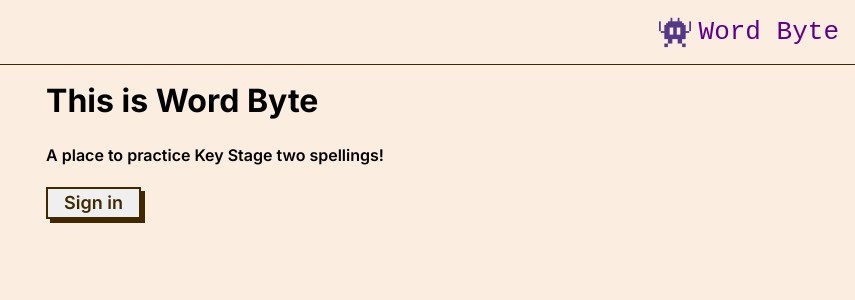
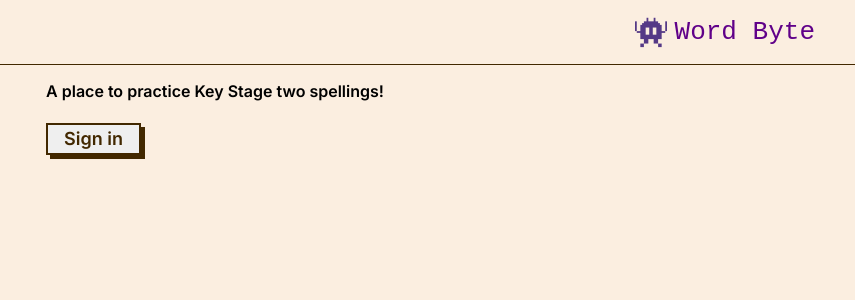
Before and after one commit to samtmorgan/word-byte, a Next.js app: page / in a window 1280 px wide. Shown: the top 300 px of the page, without its empty margins (425-1280 px from the left). Built offline with nearby package versions, Linux system fonts and the light colour scheme; no server answers.

Commit message:
css: refine styles and layout

```diff
--- a/src/app/Main.tsx
+++ b/src/app/Main.tsx
@@ -1,11 +1,5 @@
 import React from 'react';
-import { PageTitleHeading } from '../components/pageTitle/PageTitleHeading';
 
 export default function Main({ children }: { children: React.ReactNode }) {
-  return (
-    <main>
-      <PageTitleHeading />
-      {children}
-    </main>
-  );
+  return <main>{children}</main>;
 }
--- a/src/app/globals.css
+++ b/src/app/globals.css
@@ -23,8 +23,7 @@ main {
   flex-direction: column;
   align-items: center;
   width: 100%;
-  min-height: calc(100vh - var(--header-height));
-  margin-top: var(--header-height);
+  min-height: calc(100vh - 128px);
   box-sizing: border-box;
 }
 
--- a/src/app/layout.tsx
+++ b/src/app/layout.tsx
@@ -4,8 +4,8 @@ import type { Metadata } from 'next';
 import { Inter } from 'next/font/google';
 import { ClerkProvider } from '@clerk/nextjs';
 
-import Main from './Main';
 import Header from '../components/header/Header';
+import { PageTitleHeading } from '../components/pageTitle/PageTitleHeading';
 
 const inter = Inter({ subsets: ['latin'] });
 
@@ -20,7 +20,8 @@ export default function RootLayout({ children }: { children: React.ReactNode })
       <html lang="en">
         <body className={inter.className}>
           <Header />
-          <Main>{children}</Main>
+          <PageTitleHeading />
+          <main>{children}</main>
         </body>
       </html>
     </ClerkProvider>
--- a/src/components/header/Header.module.css
+++ b/src/components/header/Header.module.css
@@ -9,19 +9,17 @@
   display: flex;
   justify-content: space-between;
   align-items: center;
-  padding-right: 1rem;
-  padding-left: 1rem;
+  padding: 0 1.5rem;
   border-bottom: 1px solid var(--color-main);
 }
 
-.headerContent {
+.headerNav {
   display: flex;
   align-items: center;
   gap: 1rem;
 }
 
 .appLogo {
-  margin-left: 1rem;
   display: flex;
   align-items: center;
   gap: 0.5rem;
@@ -29,8 +27,18 @@
   font-weight: 100;
   font-size: xx-large;
   color: rgb(96, 0, 137);
+  box-shadow: none;
+  background: transparent;
+  border: none;
 }
 
 .header button {
   box-shadow: none;
 }
+
+.headerCenter a:active,
+.headerCenter a:hover {
+  box-shadow: none;
+  transform: none;
+  background-color: transparent;
+}
--- a/src/components/header/Header.tsx
+++ b/src/components/header/Header.tsx
@@ -2,6 +2,7 @@ import React from 'react';
 import { SignedIn, UserButton } from '@clerk/nextjs';
 import { auth } from '@clerk/nextjs/server';
 import Image from 'next/image';
+import Link from 'next/link';
 import NavDrawer from '../navDrawer/NavDrawer';
 import styles from './Header.module.css';
 
@@ -10,14 +11,14 @@ const Header = async () => {
 
   return (
     <header className={styles.header}>
-      <div className={styles.headerContent}>
+      <div className={styles.headerNav}>
         <NavDrawer isSignedIn={!!userId} />
       </div>
       <div className={styles.headerCenter}>
-        <div className={styles.appLogo}>
+        <Link href="/" className={styles.appLogo}>
           <Image src="/android-chrome-512x512.png" alt="Word Byte Logo" width={32} height={32} />
           Word Byte
-        </div>
+        </Link>
       </div>
       <SignedIn>
         <UserButton />
--- a/src/components/navDrawer/NavDrawer.module.css
+++ b/src/components/navDrawer/NavDrawer.module.css
@@ -11,12 +11,27 @@
   box-shadow: none;
 }
 
+.hamburger:hover,
+.hamburger:active {
+  background-color: transparent;
+  transform: none;
+}
+
 .hamburgerLine {
   display: block;
   width: 100%;
   height: 2px;
   background-color: var(--color-main);
   border-radius: 2px;
+  transition: transform 0.25s ease-in-out;
+}
+
+.hamburgerX .hamburgerLine:first-child {
+  transform: translateY(8px) rotate(45deg);
+}
+
+.hamburgerX .hamburgerLine:last-child {
+  transform: translateY(-8px) rotate(-45deg);
 }
 
 .overlay {
@@ -33,14 +48,12 @@
   height: 100%;
   width: 260px;
   background-color: #fbeee0;
-  /* box-shadow: var(--box-shadow);
-  border-right: var(--border); */
   z-index: 101;
   transform: translateX(-100%);
   transition: transform 0.25s ease-in-out;
   display: flex;
   flex-direction: column;
-  padding: 1rem;
+  padding: 24px;
   gap: 1rem;
 }
 
--- a/src/components/navDrawer/NavDrawer.tsx
+++ b/src/components/navDrawer/NavDrawer.tsx
@@ -34,11 +34,12 @@ export default function NavDrawer({ isSignedIn }: NavDrawerProps) {
           <>
             <button
               type="button"
-              className={styles.closeButton}
+              className={`${styles.hamburger} ${styles.hamburgerX}`}
               onClick={() => setIsOpen(false)}
               aria-label="Close navigation menu"
             >
-              ❌
+              <span className={styles.hamburgerLine} />
+              <span className={styles.hamburgerLine} />
             </button>
             <nav className={styles.nav}>
               <Link href={PATHS.ROOT} onClick={() => setIsOpen(false)}>
--- a/src/components/pageComponents/WelcomeContent.tsx
+++ b/src/components/pageComponents/WelcomeContent.tsx
@@ -53,8 +53,6 @@ export default function WelcomeContent({ user }: { user: User | null }) {
 
   return (
     <div className="pageContainer">
-      <h2>Hello {user.username} 👋</h2>
-
       <div className="tabs">
         <h2>Practice time 🚀</h2>
         <div className="tabList">
--- a/src/components/pageTitle/PageTitleHeading.module.css
+++ b/src/components/pageTitle/PageTitleHeading.module.css
@@ -4,4 +4,12 @@
   width: 100%;
   padding-left: 2rem;
   color: var(--text-primary);
+  margin-top: calc(var(--header-height) + 1rem);
 }
+
+@media (max-width: 667px) {
+  .pageTitleHeading {
+    padding-left: 0.5rem;
+    margin-top: calc(var(--header-height) + 0.5rem);
+  }
+}
--- a/src/components/pageTitle/PageTitleHeading.tsx
+++ b/src/components/pageTitle/PageTitleHeading.tsx
@@ -2,12 +2,19 @@
 
 import React from 'react';
 import { usePathname } from 'next/navigation';
+import { useUser } from '@clerk/nextjs';
 import { PAGE_TITLES } from '../../constants';
 import styles from './PageTitleHeading.module.css';
 
 export function PageTitleHeading() {
   const pathname = usePathname();
+  const user = useUser();
   const title = PAGE_TITLES[pathname];
   if (!title) return null;
+
+  if (pathname === '/welcome') {
+    return <p className={styles.pageTitleHeading}>{`/ ${title}, hello ${user?.user?.username} 👋`}</p>;
+  }
+
   return <p className={styles.pageTitleHeading}>/ {title}</p>;
 }
```
Also changed, not shown: 1 other file (tests, documents, lock files or other folders).
